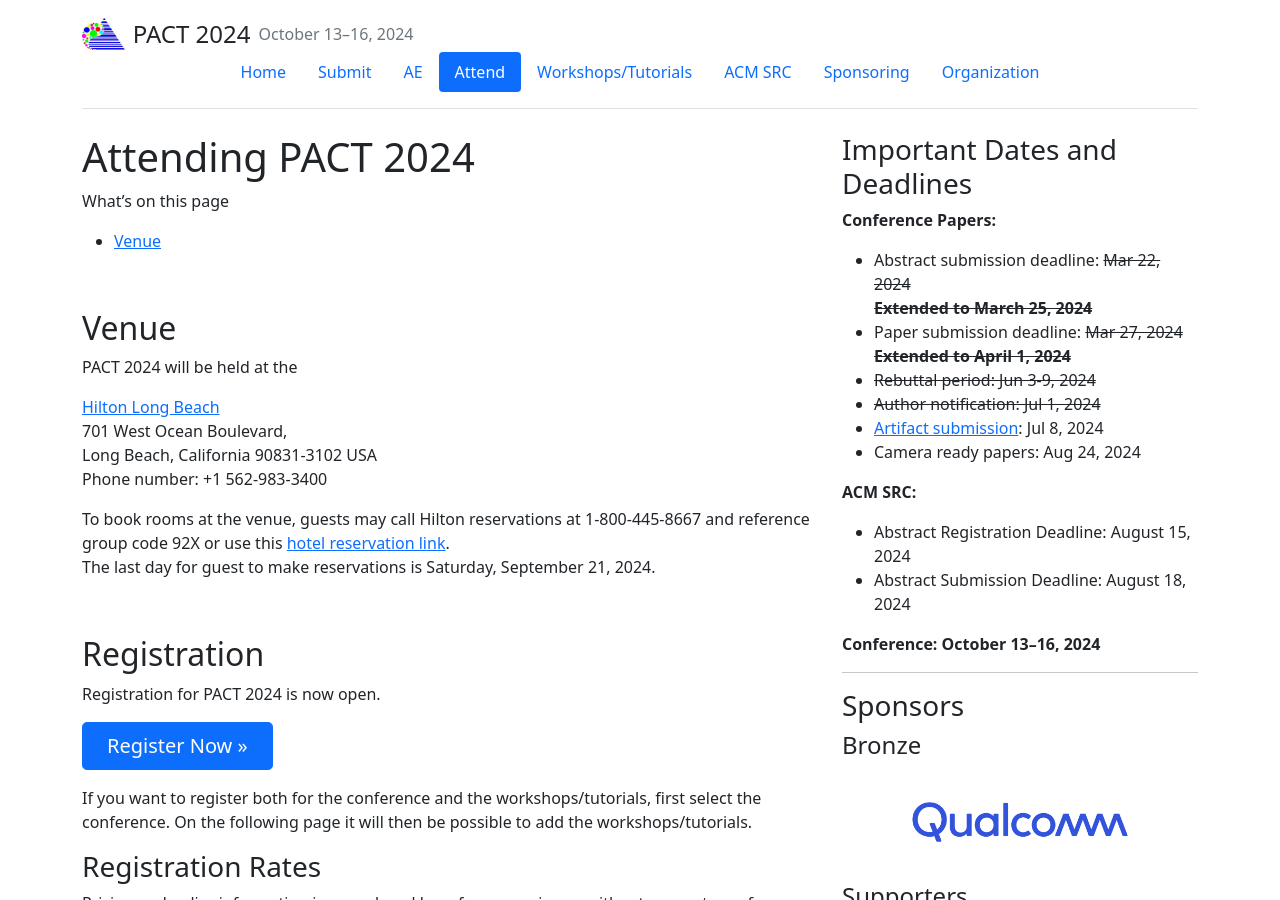
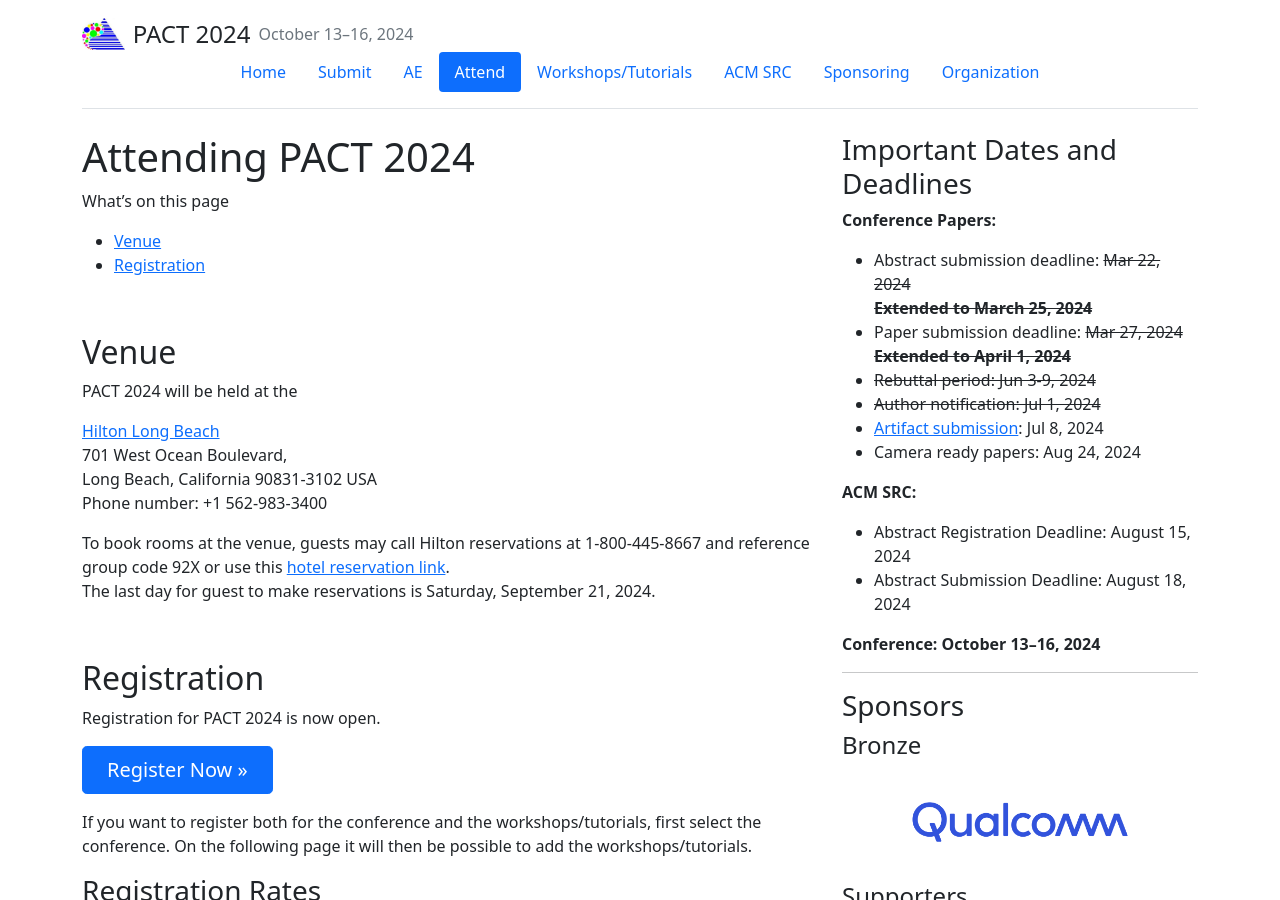
Before and after one commit to pact2024/pact2024.github.io, a Jekyll site: the page built from attend/index.md, in a window 1280 px wide and 900 px high. Built offline with Jekyll 4.4.1, drawn with Linux system fonts in a browser that asks for light colours.

Commit message:
Update index.md

```diff
--- a/attend/index.md
+++ b/attend/index.md
@@ -11,7 +11,7 @@ show_sidebar: true
 What's on this page
 
 * [Venue](#venue)
-
+* [Registration](#registration)
 
 
 <br>
```
